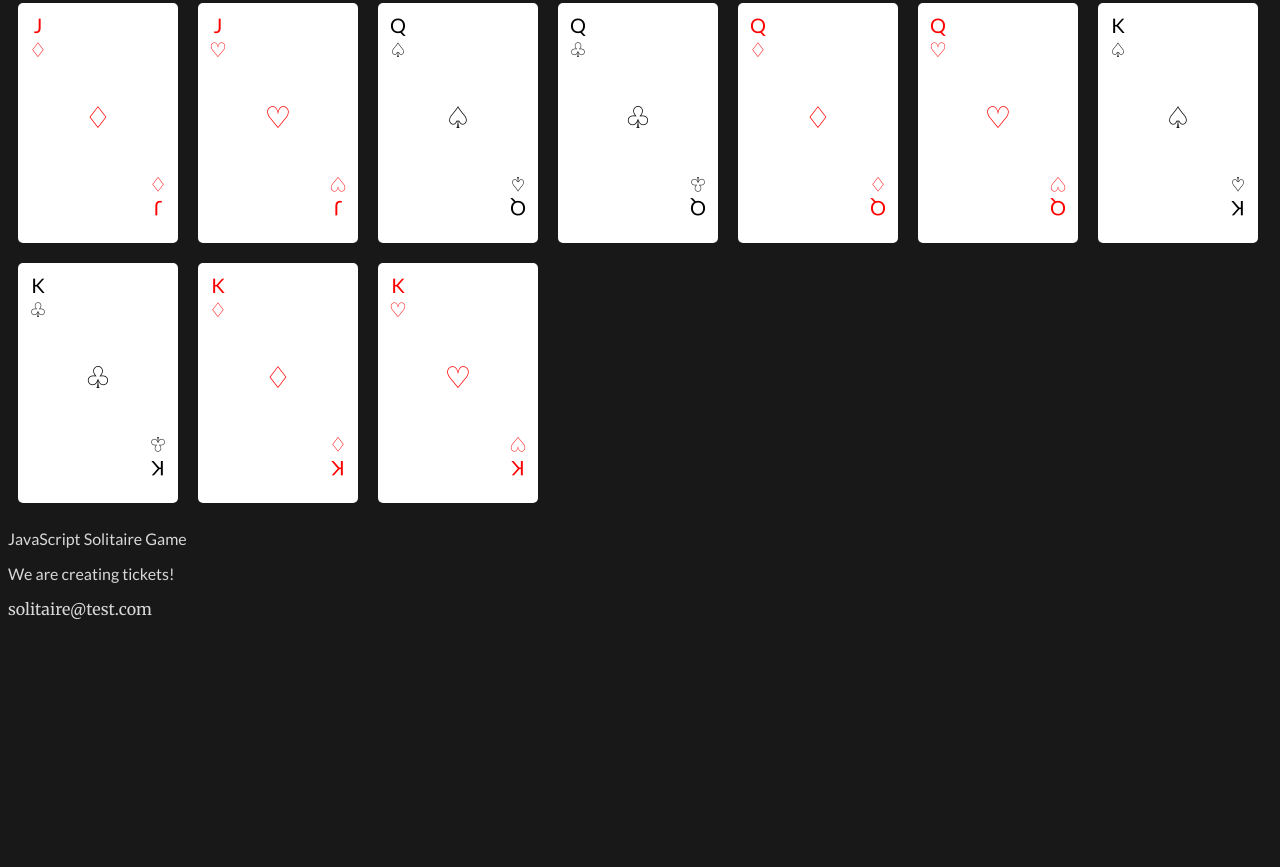
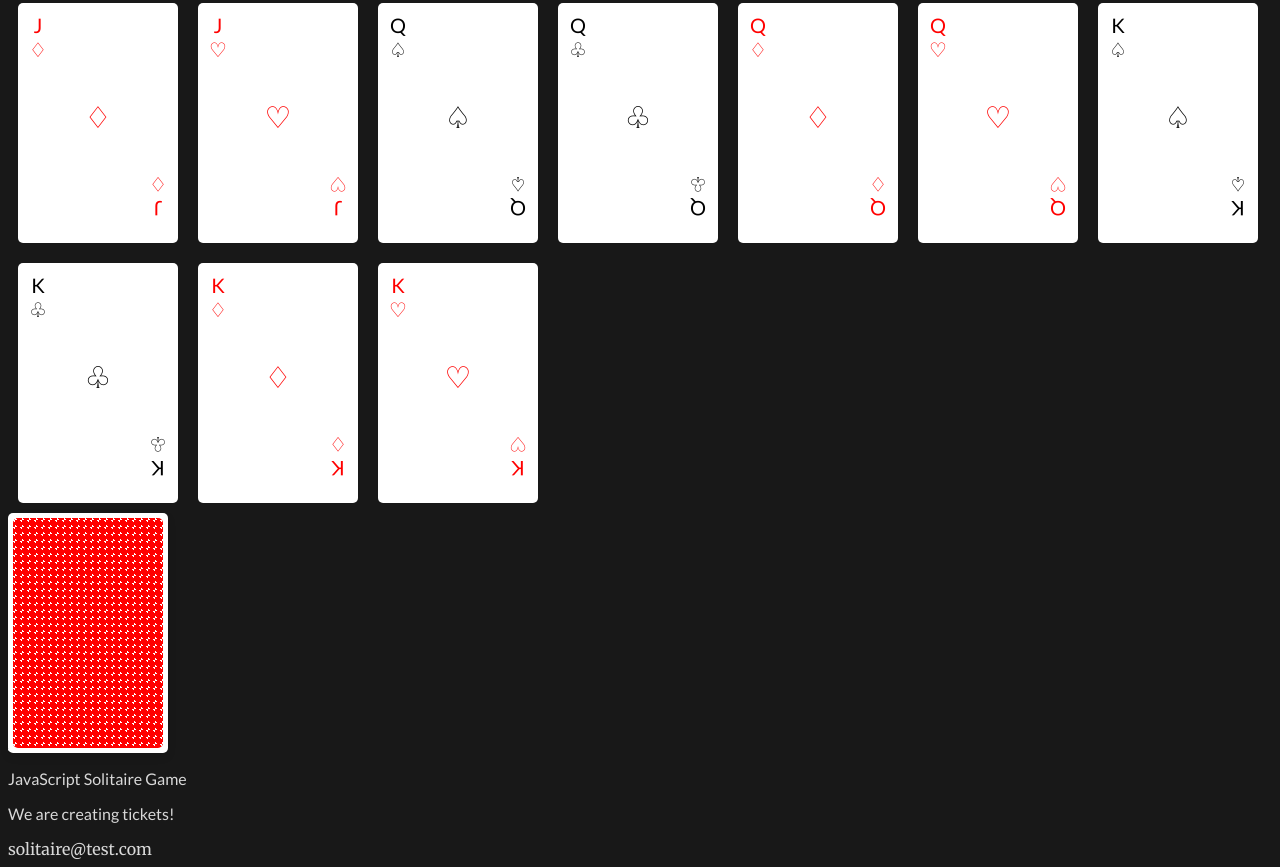
Before and after one commit to kubowania/javascript-solitaire, a plain HTML site: page index.html in a window 1280 px wide. Shown: the part 1970-2837 px from the top of the page. Before the commit the page ends 2597 px from the top, so only its background shows below. Drawn offline with Linux system fonts and the light colour scheme.

Commit message:
Created Card back UI for facedown cards

```diff
--- a/css/style.css
+++ b/css/style.css
@@ -14,8 +14,6 @@ h1 {
 p {
   font-family: Lato;
 }
-
-
 
 #card {
   display: flex;
@@ -80,7 +78,6 @@ p {
   width: 120px;
   position: relative;
   left: 20px;
-
 }
 
 .center-suits {
@@ -117,3 +114,45 @@ p {
   align-items: center;
   justify-content: center;
 }
+
+.card-back {
+  display: flex;
+  justify-content: center;
+  align-items: center;
+  width: 160px;
+  height: 240px;
+  background-color: #fff;
+  border-radius: 5px;
+  box-shadow: 0 4px 8px rgba(0, 0, 0, 0.1);
+  position: relative;
+  overflow: hidden;
+}
+
+.card-border {
+  width: 150px;
+  height: 230px;
+  background-color: red;
+  border-radius: 5px;
+}
+
+.card-back::before {
+  content: ""; /*  This will insert empty content for our psuedo element - before */
+  position: absolute;
+  width: 100%;
+  height: 100%;
+  background-image: linear-gradient(
+      45deg,
+      white 20%,
+      transparent 20%,
+      transparent 80%,
+      white 80%
+    ),
+    linear-gradient(
+      45deg,
+      white 20%,
+      transparent 20%,
+      transparent 80%,
+      white 80%
+    );
+  background-size: 7px 7px;
+}
--- a/index.html
+++ b/index.html
@@ -1,12 +1,11 @@
 <!DOCTYPE html>
 <html lang="en">
-
   <head>
-    <meta charset="UTF-8">
-    <meta name="viewport" content="width=device-width, initial-scale=1.0">
+    <meta charset="UTF-8" />
+    <meta name="viewport" content="width=device-width, initial-scale=1.0" />
     <title>JavaScript-Solitaire</title>
 
-    <link href="./css/style.css" rel="stylesheet" type="text/css">
+    <link href="./css/style.css" rel="stylesheet" type="text/css" />
   </head>
 
   <body>
@@ -17,11 +16,13 @@
       <div id="foundation-3" class="foundation"></div>
       <div id="foundation-4" class="foundation"></div>
     </div>
-    <div id="card"> </div>
+    <div id="card"></div>
+    <div class="card-back">
+      <div class="card-border"></div>
+    </div>
     <p>JavaScript Solitaire Game</p>
     <p>We are creating tickets!</p>
     <footer>solitaire@test.com</footer>
-
   </body>
   <script src="./javascript/card.js"></script>
   <script src="./javascript/index.js"></script>
```
Lines whose indentation alone changed are shown as unchanged.
